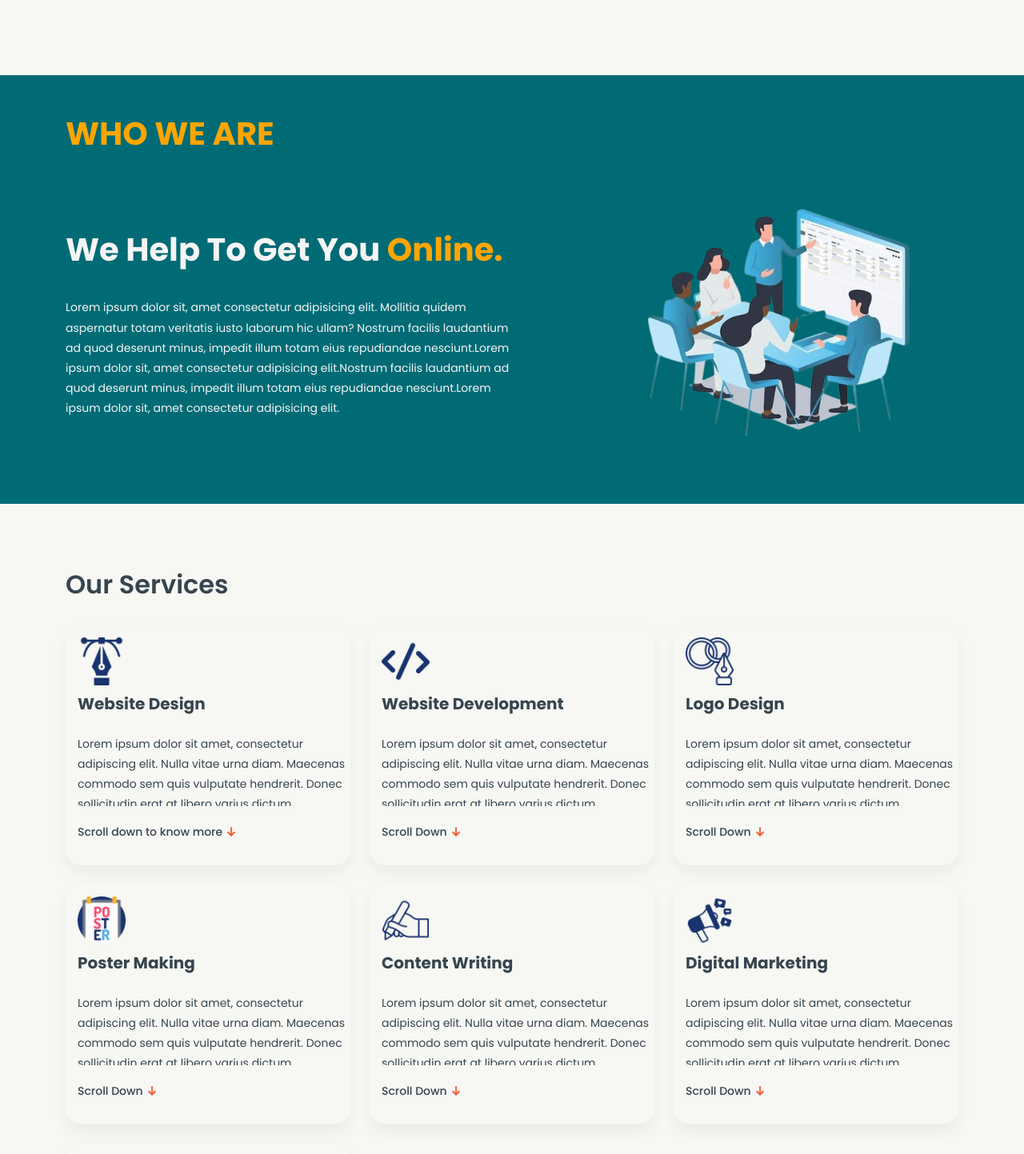
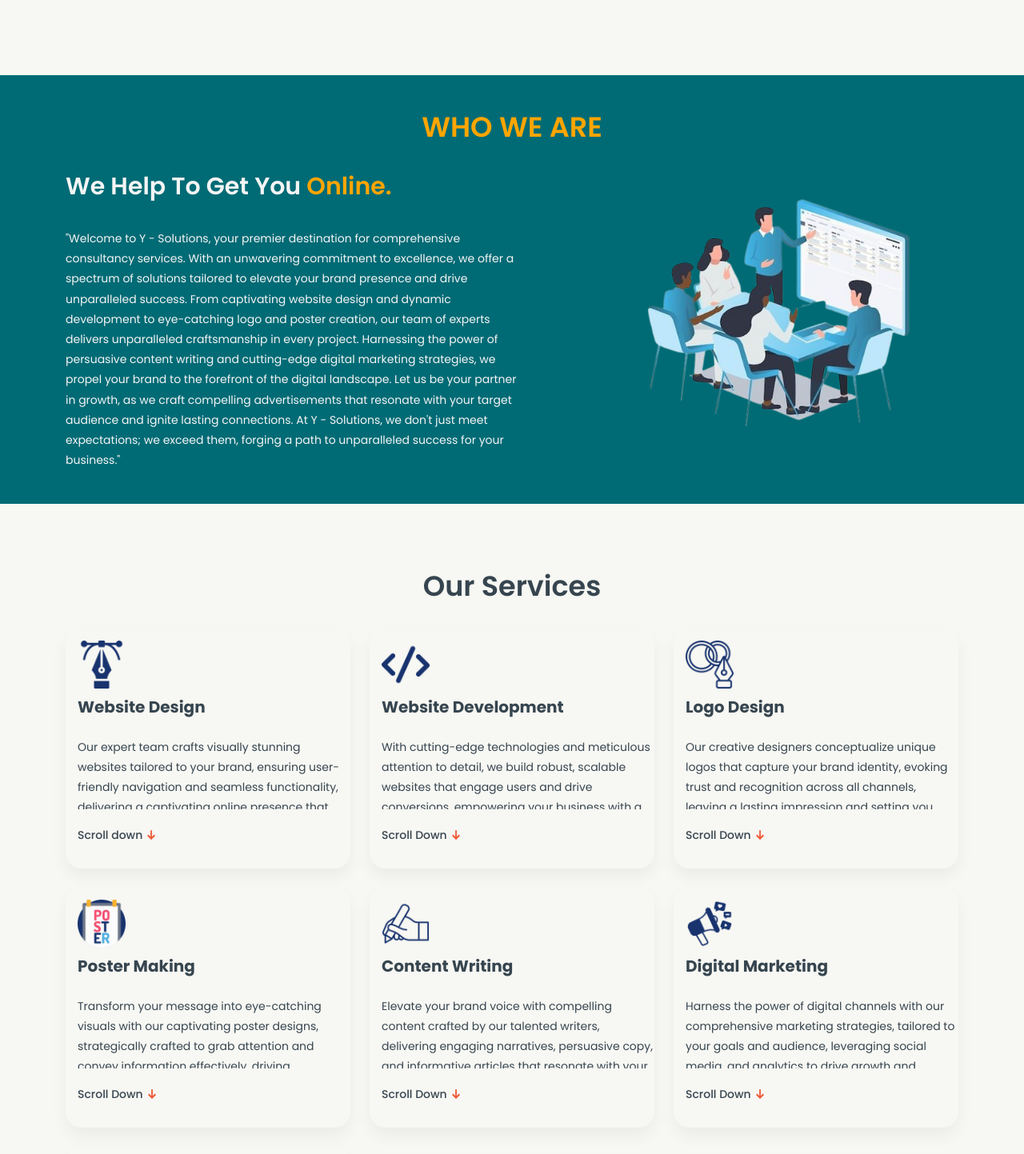
Before and after one commit to gopu001/Y_Consultency, a React (Vite) app: page / in a window 1280 px wide. Shown: the part 760-2203 px from the top of the page at 80% size. Built offline with nearby package versions, Linux system fonts and the light colour scheme.

Commit message:
small changes

```diff
--- a/src/Components/About/About.jsx
+++ b/src/Components/About/About.jsx
@@ -7,20 +7,13 @@ function About() {
     <section className="aboutParent">
       <div className="aboutChild">
     <div className="upperPart">
-      <h1>  <span>WHO WE ARE</span> </h1>
+      <h2>  <span>WHO WE ARE</span> </h2>
     </div>
     <div className="lowerPart">
     <div className="lowerLeft">
       <h2>We Help To Get You <span>Online.</span></h2>
       <p>
-            Lorem ipsum dolor sit, amet consectetur adipisicing elit. Mollitia
-            quidem aspernatur totam veritatis iusto laborum hic ullam? Nostrum
-            facilis laudantium ad quod deserunt minus, impedit illum totam eius
-            repudiandae nesciunt.Lorem ipsum dolor sit, amet consectetur
-            adipisicing elit.Nostrum
-            facilis laudantium ad quod deserunt minus, impedit illum totam eius
-            repudiandae nesciunt.Lorem ipsum dolor sit, amet consectetur
-            adipisicing elit.
+      "Welcome to Y - Solutions, your premier destination for comprehensive consultancy services. With an unwavering commitment to excellence, we offer a spectrum of solutions tailored to elevate your brand presence and drive unparalleled success. From captivating website design and dynamic development to eye-catching logo and poster creation, our team of experts delivers unparalleled craftsmanship in every project. Harnessing the power of persuasive content writing and cutting-edge digital marketing strategies, we propel your brand to the forefront of the digital landscape. Let us be your partner in growth, as we craft compelling advertisements that resonate with your target audience and ignite lasting connections. At Y - Solutions, we don't just meet expectations; we exceed them, forging a path to unparalleled success for your business."
           </p>
     </div>
     <div className="lowerRight">
--- a/src/Components/About/About.scss
+++ b/src/Components/About/About.scss
@@ -20,21 +20,20 @@
     flex-direction: column;
     justify-content: center;
     gap: 30px;
-    align-items: flex-start;
 
     .upperPart {
       display: flex;
       justify-content: center;
       align-items: center;
-      h1 {
+      h2 {
         display: flex;
         justify-content: center;
         align-items: center;
         gap: 10px;
         color: orange;
-        font-size: 40px;
+        font-size: 35px;
         font-style: normal;
-        font-weight: 700;
+        font-weight: 600;
         line-height: 130%; /* 41.6px */
 
 
@@ -67,8 +66,8 @@
         gap: 30px;
 
         h2 {
-          font-size: 40px;
-          font-weight: 650;
+          font-size: 30px;
+          font-weight: 600;
           span {
             color: orange;
           }
--- a/src/Components/Contact/Contact.jsx
+++ b/src/Components/Contact/Contact.jsx
@@ -87,7 +87,7 @@ function Contact() {
     <section className="contact">
       <div className="contactMainContainer">
         <div className="contactHead">
-          <h1>Contact Us</h1>
+          <h2>Contact Us</h2>
           <p>
             Feel free to reach out! Whether you want to take your business from{" "}
             <span>offline2online</span>, a question, or just want to say hello,
--- a/src/Components/Contact/Contact.scss
+++ b/src/Components/Contact/Contact.scss
@@ -27,11 +27,11 @@
       justify-content: center;
       align-items: center;
       gap: 10px;
-      h1 {
+      h2 {
         color: orange;
-        font-size: 40px;
+        font-size: 35px;
         font-style: normal;
-        font-weight: 700;
+        font-weight: 600;
         line-height: normal;
       }
       p {
--- a/src/Components/Projects/Project.scss
+++ b/src/Components/Projects/Project.scss
@@ -20,14 +20,12 @@
 
     h2 {
     width: 100%;
-    font-size: 32px;
+    font-size: 35px;
     font-style: normal;
     font-weight: 600;
     line-height: 130%;
     color: #FFA500;
-    @media(max-width:769px){
-      text-align: center;
-    }
+    text-align: center;
     }
     .projectCards {
 
--- a/src/Components/Services/Services.jsx
+++ b/src/Components/Services/Services.jsx
@@ -15,15 +15,15 @@ const serviceData = [
         id:1,
         img:design,
         head: "Website Design",
-        desc:"Lorem ipsum dolor sit amet, consectetur adipiscing elit. Nulla vitae urna diam. Maecenas commodo sem quis vulputate hendrerit. Donec sollicitudin erat at libero varius dictum.",
-        scroll:"Scroll down to know more",
+        desc:"Our expert team crafts visually stunning websites tailored to your brand, ensuring user-friendly navigation and seamless functionality, delivering a captivating online presence that resonates with your audience.",
+        scroll:"Scroll down",
         arrowImg:arrow,
     },
     {
         id:2,
         img:development,
         head:"Website Development",
-        desc:"Lorem ipsum dolor sit amet, consectetur adipiscing elit. Nulla vitae urna diam. Maecenas commodo sem quis vulputate hendrerit. Donec sollicitudin erat at libero varius dictum.",
+        desc:" With cutting-edge technologies and meticulous attention to detail, we build robust, scalable websites that engage users and drive conversions, empowering your business with a strong digital foundation for growth.",
         scroll:"Scroll Down",
         arrowImg:arrow,
     },
@@ -31,7 +31,7 @@ const serviceData = [
         id:3,
         img:logo,
         head: "Logo Design",
-        desc:"Lorem ipsum dolor sit amet, consectetur adipiscing elit. Nulla vitae urna diam. Maecenas commodo sem quis vulputate hendrerit. Donec sollicitudin erat at libero varius dictum.",
+        desc:"Our creative designers conceptualize unique logos that capture your brand identity, evoking trust and recognition across all channels, leaving a lasting impression and setting you apart in competitive markets.",
         scroll:"Scroll Down",
         arrowImg:arrow,
     },
@@ -39,7 +39,7 @@ const serviceData = [
         id:4,
         img:poster,
         head:"Poster Making",
-        desc:"Lorem ipsum dolor sit amet, consectetur adipiscing elit. Nulla vitae urna diam. Maecenas commodo sem quis vulputate hendrerit. Donec sollicitudin erat at libero varius dictum.",
+        desc:" Transform your message into eye-catching visuals with our captivating poster designs, strategically crafted to grab attention and convey information effectively, driving engagement and sparking interest in your offerings.",
         scroll:"Scroll Down",
         arrowImg:arrow,
     },
@@ -47,7 +47,7 @@ const serviceData = [
         id:5,
         img:content,
         head:"Content Writing",
-        desc:"Lorem ipsum dolor sit amet, consectetur adipiscing elit. Nulla vitae urna diam. Maecenas commodo sem quis vulputate hendrerit. Donec sollicitudin erat at libero varius dictum.",
+        desc:" Elevate your brand voice with compelling content crafted by our talented writers, delivering engaging narratives, persuasive copy, and informative articles that resonate with your target audience and drive action.",
         scroll:"Scroll Down",
         arrowImg:arrow,
     },
@@ -55,7 +55,7 @@ const serviceData = [
         id:6,
         img:digital,
         head:"Digital Marketing",
-        desc:"Lorem ipsum dolor sit amet, consectetur adipiscing elit. Nulla vitae urna diam. Maecenas commodo sem quis vulputate hendrerit. Donec sollicitudin erat at libero varius dictum.",
+        desc:" Harness the power of digital channels with our comprehensive marketing strategies, tailored to your goals and audience, leveraging social media, and analytics to drive growth and maximize Return Of Income.",
         scroll:"Scroll Down",
         arrowImg:arrow,
     },
@@ -63,7 +63,7 @@ const serviceData = [
         id:7,
         img:advertisement,
         head:"Advertisements",
-        desc:"Lorem ipsum dolor sit amet, consectetur adipiscing elit. Nulla vitae urna diam. Maecenas commodo sem quis vulputate hendrerit. Donec sollicitudin erat at libero varius dictum.",
+        desc:"Maximize your reach and impact with our innovative ad campaigns, strategically designed to target your audience across various platforms, delivering compelling messages that drive conversions and boost brand awareness.",
         scroll:"Scroll Down",
         arrowImg:arrow,
     },
--- a/src/Components/Services/Services.scss
+++ b/src/Components/Services/Services.scss
@@ -18,10 +18,13 @@
 
   h2 {
     width: 1116px;
-    font-size: 32px;
+    font-size: 35px;
     font-style: normal;
     font-weight: 600;
     line-height: 130%; /* 41.6px */
+    display: flex;
+    justify-content: center;
+    align-items: center;
 
     @media (max-width: 1217px) {
       width: 1002px;
--- a/src/Components/Testimonials/Testimonials.scss
+++ b/src/Components/Testimonials/Testimonials.scss
@@ -23,13 +23,11 @@
 
     h2 {
       width: 100%;
-      font-size: 32px;
+      font-size: 35px;
       font-style: normal;
       font-weight: 600;
       line-height: 130%;
-      @media(max-width:769px){
-        text-align: center;
-      }
+      text-align: center;
       @media(max-width:500px){
         font-size: 28px;
       }
```
